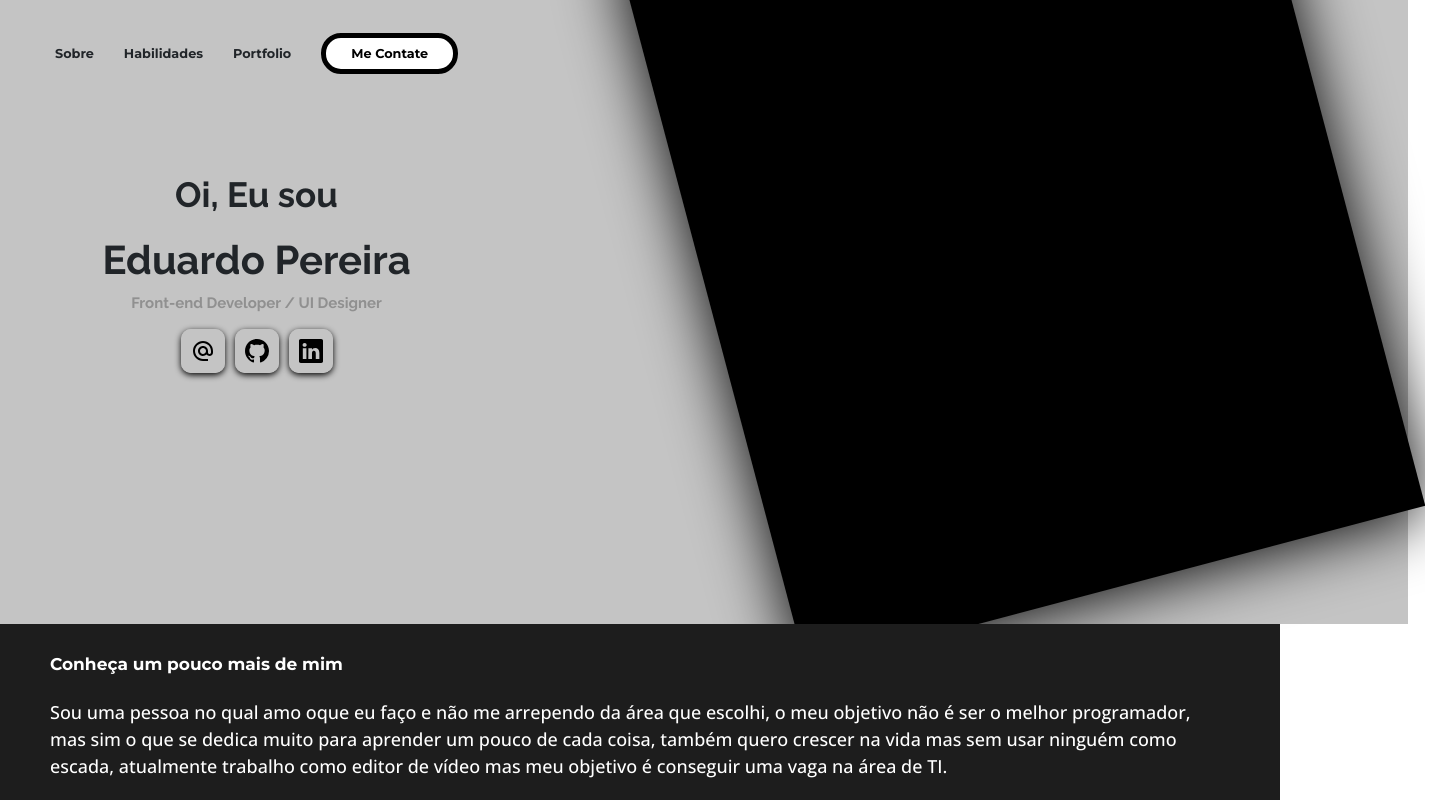
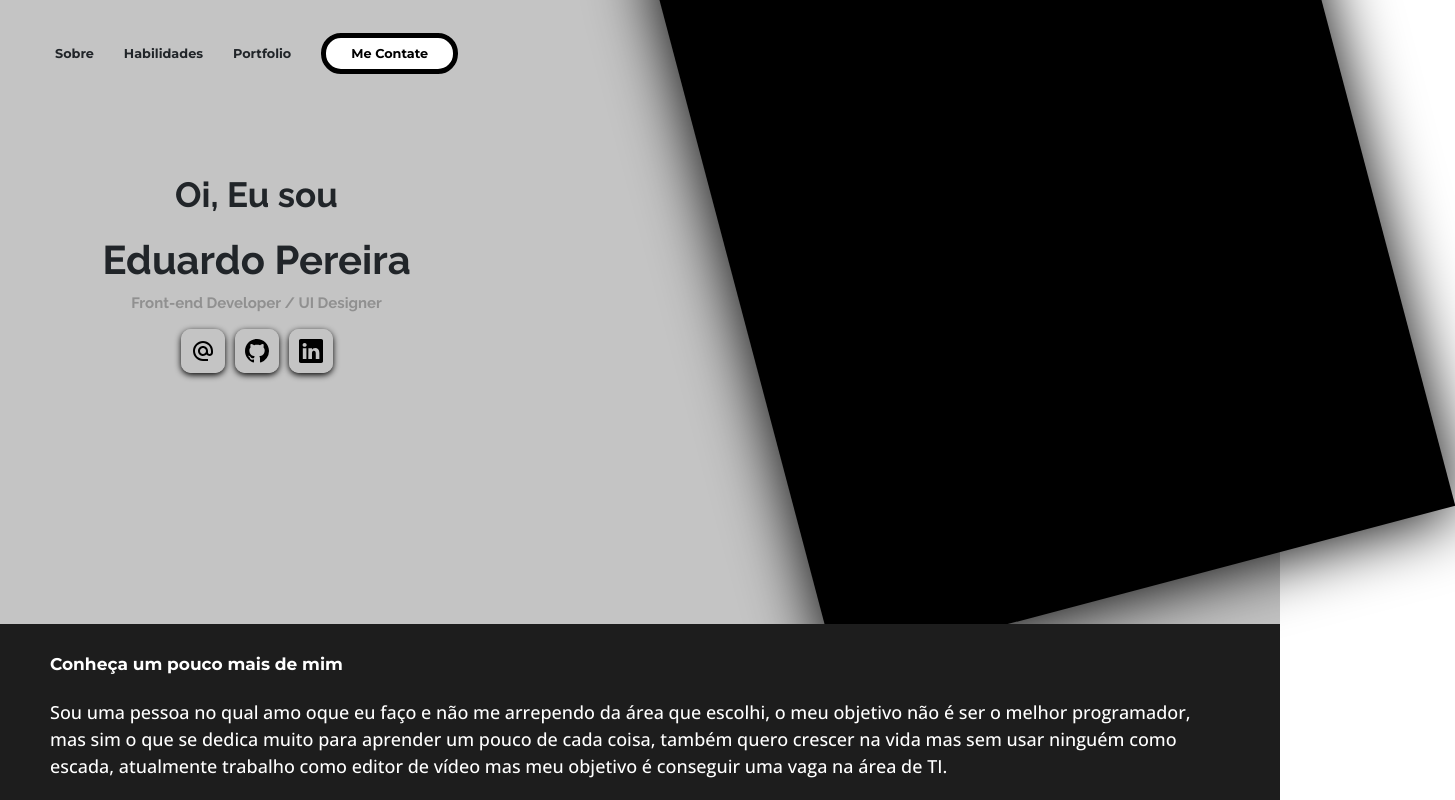
Before and after one commit to eduardops0/portfolio, a Next.js app: page / in a window 1280 px wide. Shown: the top 800 px of the page, 1455 px wide, since content can reach past the window. Built offline with nearby package versions, Linux system fonts and the light colour scheme.

Commit message:
Update Home.module.css

```diff
--- a/src/pages/home/Home.module.css
+++ b/src/pages/home/Home.module.css
@@ -3,7 +3,7 @@
 
 .head {
     margin: 0px;
-    width: 110vw;
+    width: 100vw;
     height: 78vh;
     background-color: #C4C4C4;
     display: flex;
@@ -94,7 +94,7 @@
     position: absolute;
     width: 50%;
     height: 750px;
-    left: 700px;
+    left: 730px;
     top: -150px;
     background: #000000;
     box-shadow: 0px 4px 65px #000000;
```
